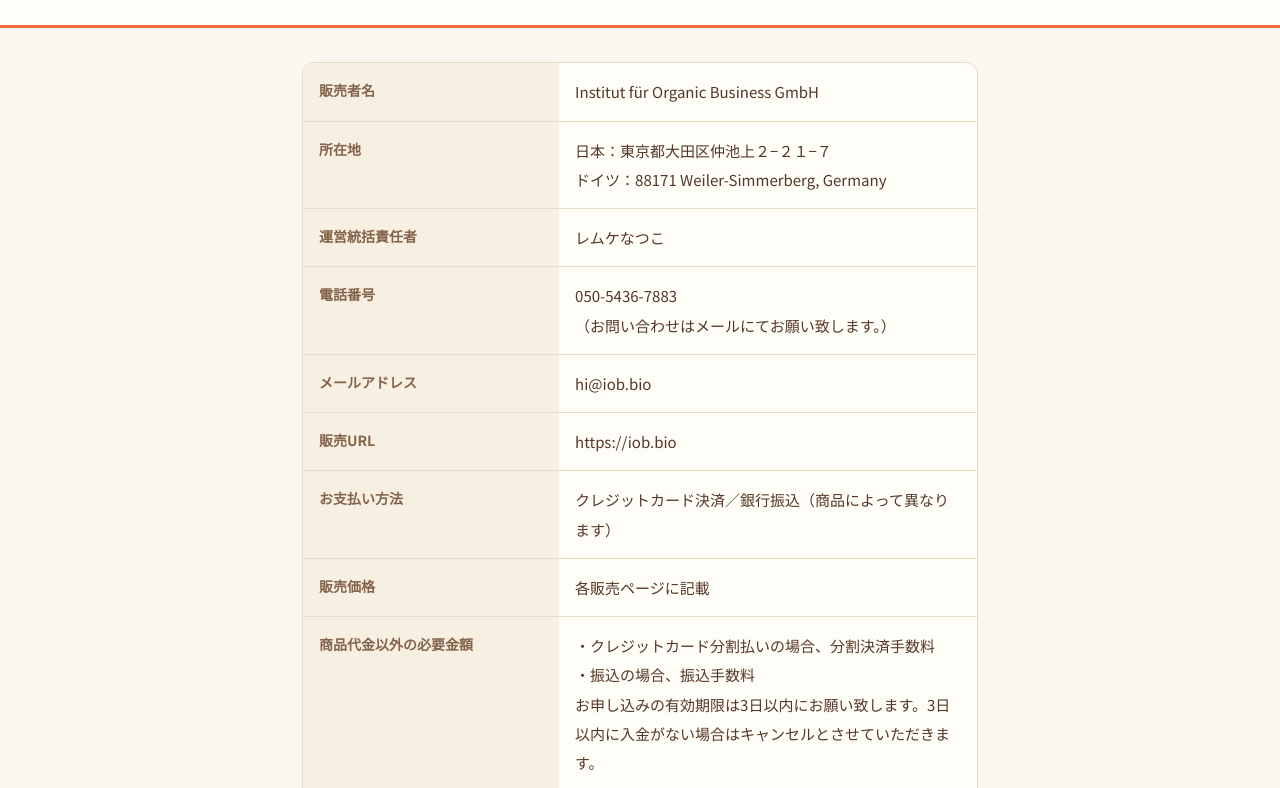
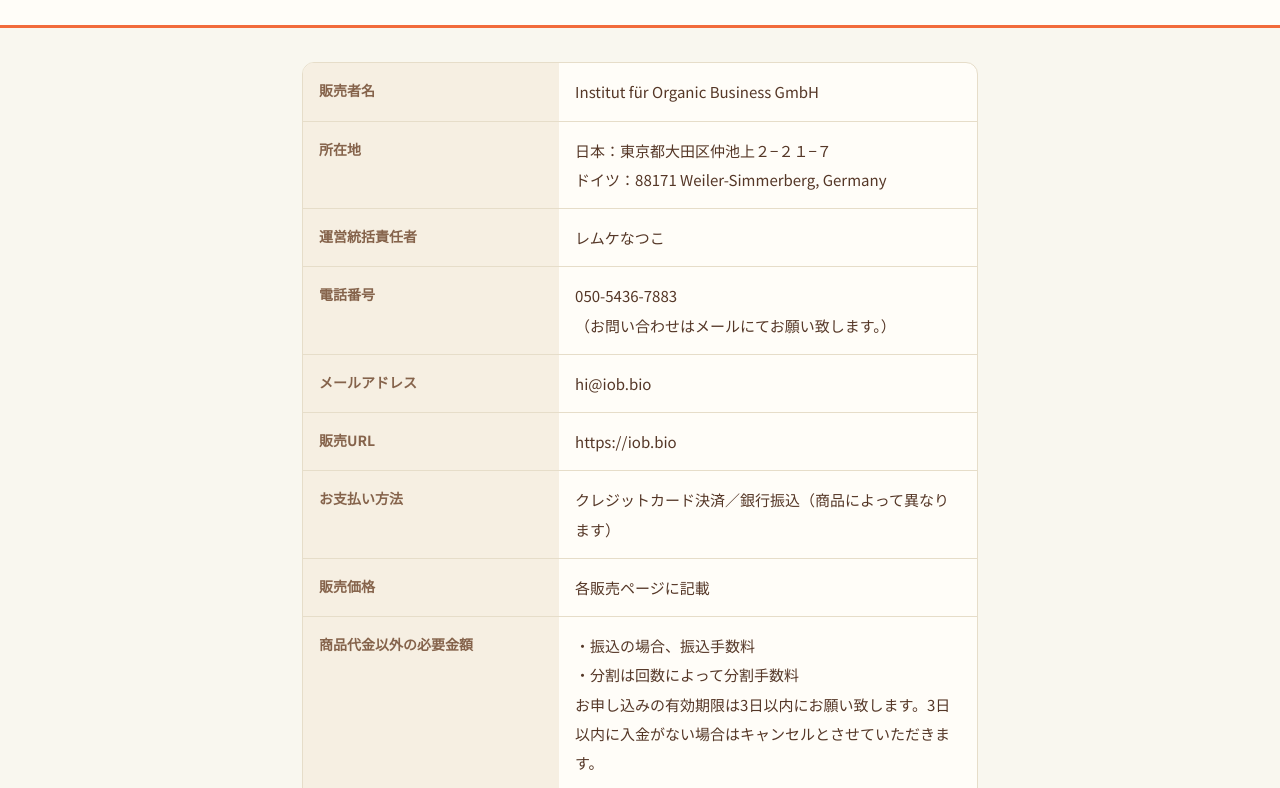
Before and after one commit to IOBSchool/os-application, a plain HTML site: page tokushoho.html in a window 1280 px wide. Shown: the part 164-952 px from the top of the page. Drawn offline with Linux system fonts and the light colour scheme; a web font is replaced by a local one.

Commit message:
特商法：振込手数料・分割手数料の表記を修正

```diff
--- a/tokushoho.html
+++ b/tokushoho.html
@@ -50,7 +50,7 @@
       <div class="row"><div class="k">販売URL</div><div class="v">https://iob.bio</div></div>
       <div class="row"><div class="k">お支払い方法</div><div class="v">クレジットカード決済／銀行振込（商品によって異なります）</div></div>
       <div class="row"><div class="k">販売価格</div><div class="v">各販売ページに記載</div></div>
-      <div class="row"><div class="k">商品代金以外の必要金額</div><div class="v">・クレジットカード分割払いの場合、分割決済手数料<br>・振込の場合、振込手数料<br>お申し込みの有効期限は3日以内にお願い致します。3日以内に入金がない場合はキャンセルとさせていただきます。</div></div>
+      <div class="row"><div class="k">商品代金以外の必要金額</div><div class="v">・振込の場合、振込手数料<br>・分割は回数によって分割手数料<br>お申し込みの有効期限は3日以内にお願い致します。3日以内に入金がない場合はキャンセルとさせていただきます。</div></div>
       <div class="row"><div class="k">商品引渡し時期</div><div class="v">決済後すぐに電子メールよりご案内。お申し込み翌月より特定のサイトにて動画が公開されます。</div></div>
       <div class="row"><div class="k">商品引渡し方法</div><div class="v">特定のサイトより動画視聴</div></div>
       <div class="row"><div class="k">返品・不良品について</div><div class="v">返品には対応しておりません。ご了承ください。</div></div>
```
